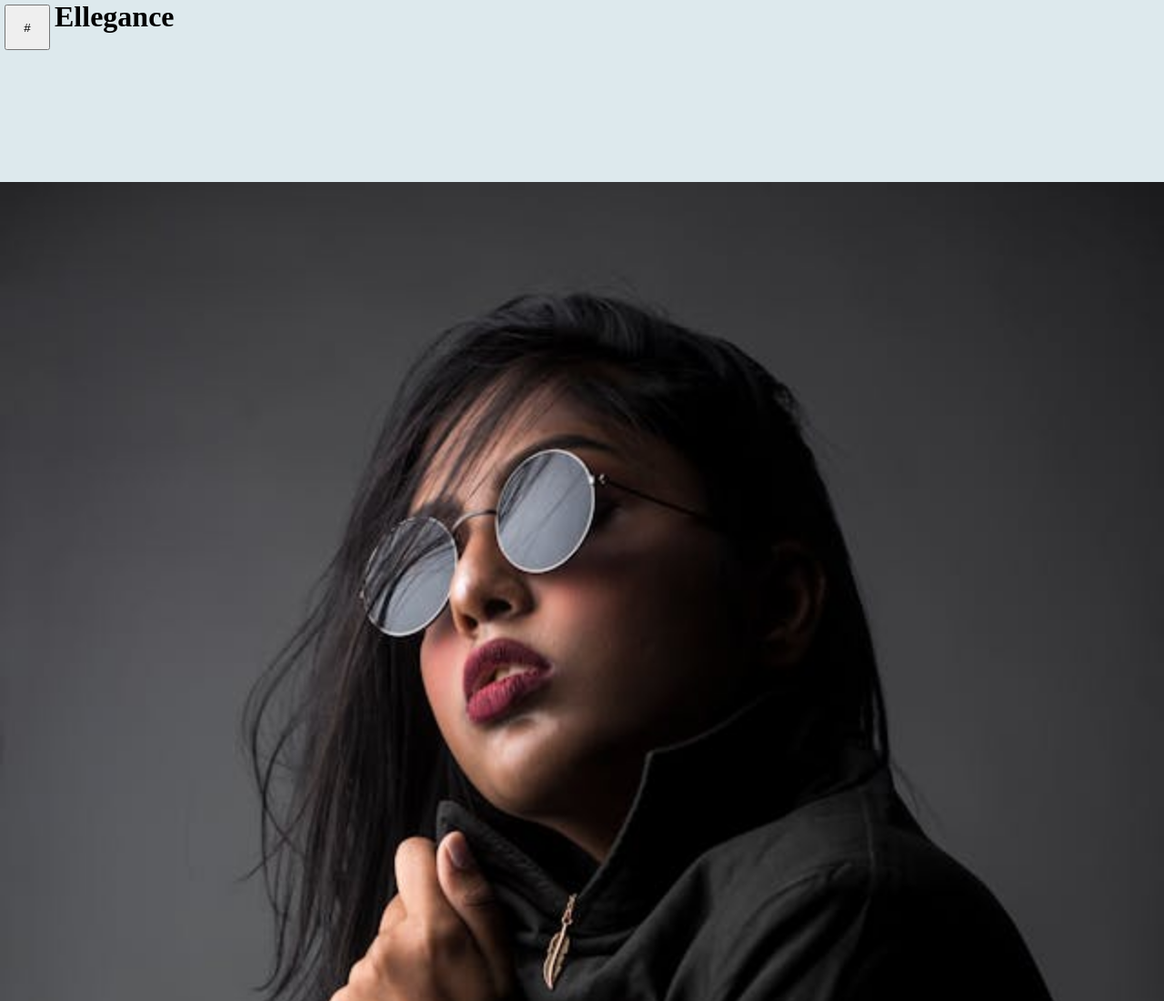
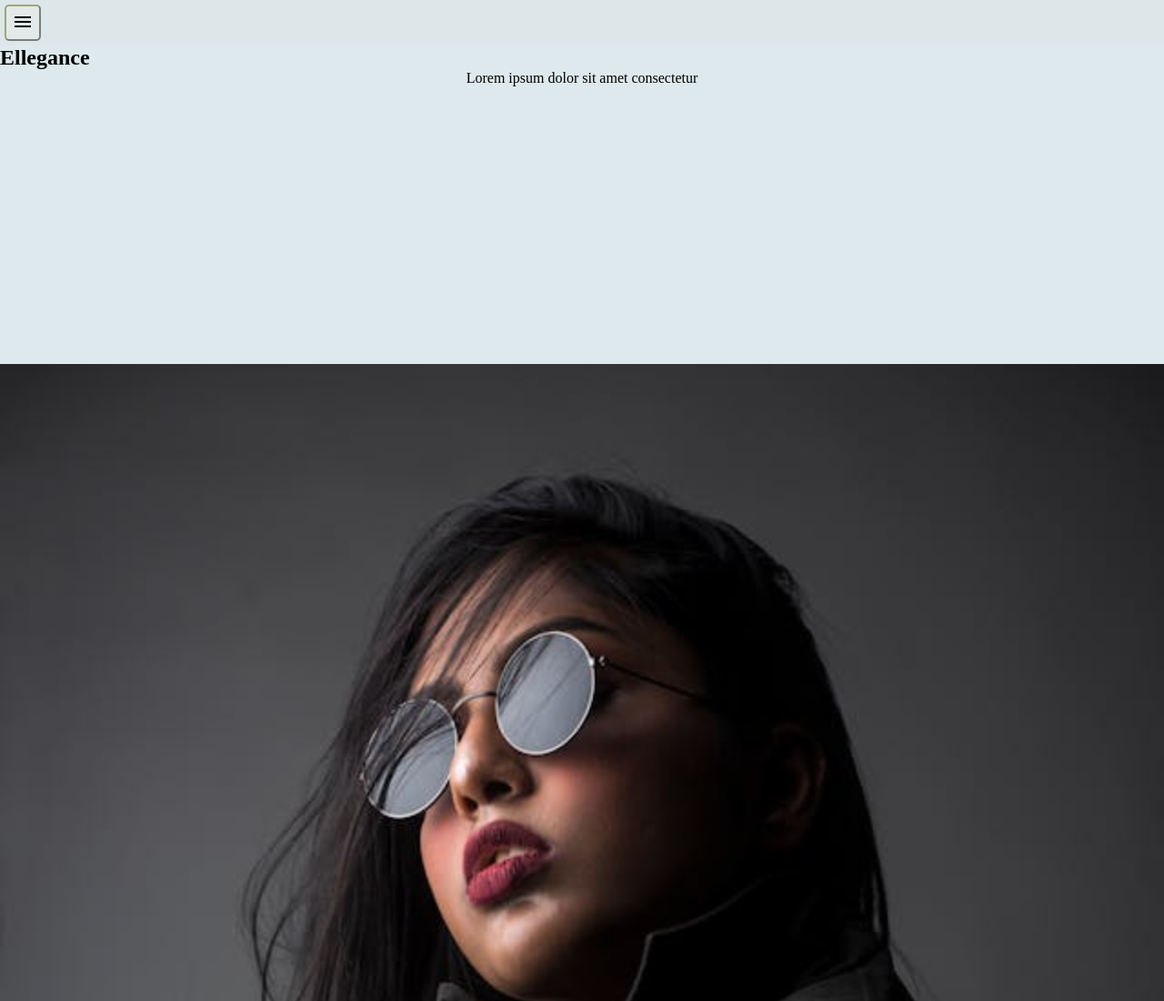
Before and after one commit to Cardos02/Projeto-Elegance, a plain HTML site: page index.html in a window 1280 px wide. Shown: the top 1100 px of the page at 91% size. Drawn offline with nearby package versions, Linux system fonts and the light colour scheme.

Commit message:
botão do header criado

```diff
--- a/index.html
+++ b/index.html
@@ -5,17 +5,24 @@
     <meta name="viewport" content="width=device-width, initial-scale=1.0">
     <link rel="stylesheet" href="style.css">
     <link rel="stylesheet" href="mediaQuery.css">
+    <link rel="stylesheet" href="https://fonts.googleapis.com/css2?family=Material+Symbols+Outlined:opsz,wght,FILL,GRAD@20..48,100..700,0..1,-50..200&" />
     <title>Ellegance</title>
 </head>
 <body>
     <header>
-        <button id="sec-menu">#</button>
-        <h1>Ellegance</h1>
-        <section>
-            <nav>
+        <section id="sec-menu">
+            <button id="btn-menu">
+                <span class="material-symbols-outlined">
+                    menu
+                    </span>
+            </button>
+        </section>
 
-            </nav>
+        <section >
+            <h1>Ellegance</h1>
+            <p>Lorem ipsum dolor sit amet consectetur</p>
         </section>
+
     </header>
 
     <main>
--- a/style.css
+++ b/style.css
@@ -12,19 +12,36 @@ html,body{
 }
 
 header{
+    height: 400px;
+    background-color: rgb(221, 233, 237);
+}
+
+#sec-menu{
     display: flex;
-    height: 200px;
-    background-color: rgb(221, 233, 237);
+    align-items: center;
+    background-color: rgb(221, 230, 233);
+    height:50px;
+}
+#btn-menu{
+    background-color: rgba(242, 242, 231, 0.241);
+    border-color: rgba(1, 1, 0, 0.461);
+    border-radius: 5px;
+    width: 40px;
+    height: 40px;
+    margin: 5px;
+}
+
+#btn-menu:hover{
+    background-color: white;
+    transition: 0.3s;
+    cursor: pointer;
+
 }
 
 h2{
     text-align: center;
 }
 
-#sec-menu{
-    height: 50px;
-    width: 50px;
-}
 
 #txt-main{
     display: flex;
```
